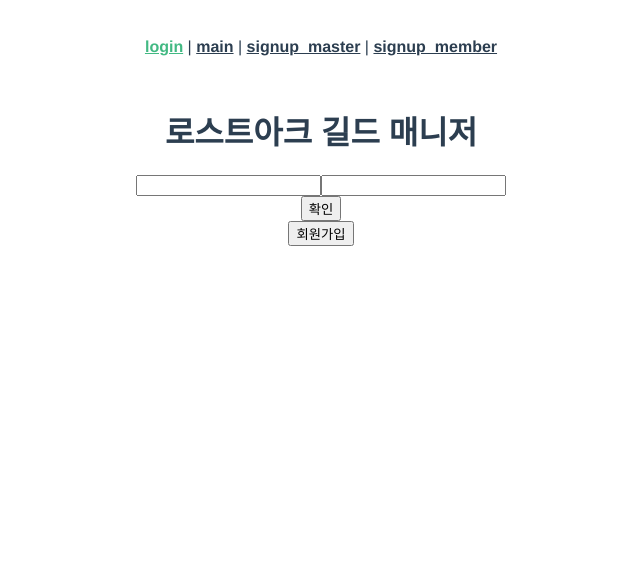
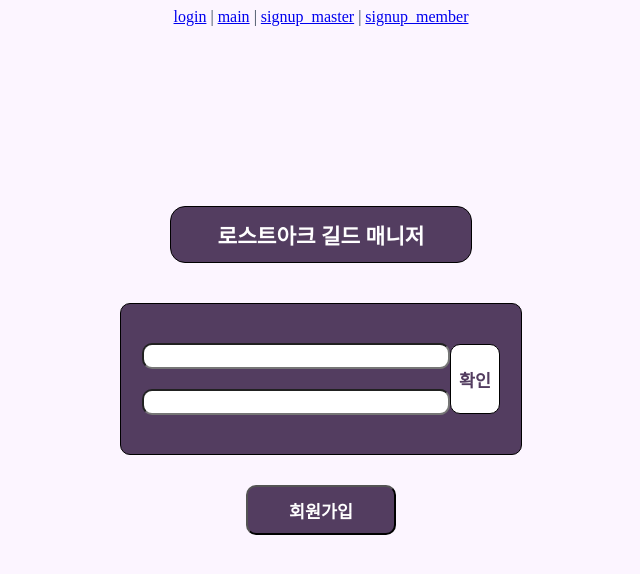
Before and after one commit to muguk04-4/lostArk_guildManager, a Vue app in the folder loagm/: page / in a window 1280 px wide. Shown: the top 574 px of the page, without its empty margins (319-959 px from the left). Built offline with nearby package versions, Linux system fonts and the light colour scheme.

Commit message:
have to insert icon insert in loginPage

```diff
--- a/loagm/src/App.vue
+++ b/loagm/src/App.vue
@@ -10,24 +10,23 @@
 </template>
 
 <style>
+body {
+  background-color: rgb(252, 245, 255);
+}
+
 #app {
-  font-family: Avenir, Helvetica, Arial, sans-serif;
   -webkit-font-smoothing: antialiased;
   -moz-osx-font-smoothing: grayscale;
+  color: #2c3e50;
+  display: flex;
+  flex-direction: column;
+  align-items: center;
+  justify-content: center;
   text-align: center;
-  color: #2c3e50;
 }
 
-nav {
-  padding: 30px;
-}
-
-nav a {
-  font-weight: bold;
-  color: #2c3e50;
-}
-
-nav a.router-link-exact-active {
-  color: #42b983;
+:root {
+  --main-bg-color: brown;
+  --cotainer-bg-color: rgb(83, 61, 96);
 }
 </style>
--- a/loagm/src/views/LoginView.vue
+++ b/loagm/src/views/LoginView.vue
@@ -1,25 +1,25 @@
 <template>
   <!-- 회원가입 선택 모달창 -->
-  <div v-if="signInBtn == true">
+  <div class="modal" v-if="signInBtn == true">
     <button>저는 <span>길드장</span>이에요!</button>
     <button>저는 <span>길드원</span>이에요!</button>
   </div>
 
   <!-- 메인 로그인 페이지html -->
-  <div>
+  <div class="container">
+    <div class="webname-layout">
       <h1>로스트아크 길드 매니저</h1>
     </div>
-  <div>
-    <div>
+    <div class="input-layout">
+      <div class="inputs">
         <input type="text" id="userId">
         <input type="text" id="userPw">
       </div>
-    <div>
         <button id="logInBtn">확인</button>
     </div>
+    <div class="signup-layout">
+      <button id="signUpBtn">회원가입</button>
     </div>
-  <div>
-    <button id="signInBtn">회원가입</button>
   </div>
 </template>
 
@@ -27,12 +27,88 @@
 export default {
   data () {
     return {
-      signInBtn: false
+      signUpBtn: false
     }
   }
 }
 </script>
 
 <style scoped>
+  /* 모달 스타일 */
+  .modal{
+  background-color: rgb(139, 138, 138);
+  text-align: center;
+  }
+  .modal button{
+    border: 1px solid black;
+    width: 100px;
+    height: 100px;
+  }
 
+  /* 본 페이지 스타일 */
+  .container{
+    display: flex;
+    align-items: center;
+    justify-content: center;
+    flex-direction: column;
+    margin-top: 180px;
+  }
+  .webname-layout {
+    background-color: var(--cotainer-bg-color);
+    color: white;
+    border: 1px solid black;
+    border-radius: 15px;
+    height: 55px;
+    width: 300px;
+    font-size: 8pt;
+    display: flex;
+    align-items: center;
+    justify-content: center;
+  }
+  .input-layout{
+    background-color: var(--cotainer-bg-color);
+    display: flex;
+    align-items: center;
+    justify-content: center;
+    width: 400px;
+    height: 150px;
+    margin-top: 40px;
+    border: 1px solid black;
+    border-radius: 10px;
+  }
+  .inputs{
+    display: flex;
+    flex-direction: column;
+    justify-content: space-between;
+  }
+  .inputs input{
+    border-radius: 10px;
+    width: 300px;
+    height: 20px;
+  }
+  .inputs input:nth-child(2){
+    margin-top: 20px;
+  }
+  .input-layout button{
+    border: 1px solid black;
+    border-radius: 10px;
+    background-color: white;
+    color: var(--cotainer-bg-color);
+    font-weight: 800;
+    font-size: 13pt;
+    width: 50px;
+    height: 70px;
+  }
+  .signup-layout{
+    margin-top: 30px;
+  }
+  .signup-layout button{
+    font-weight: 800;
+    font-size: 13pt;
+    background-color: var(--cotainer-bg-color);
+    color: white;
+    border-radius: 10px;
+    width: 150px;
+    height: 50px;
+  }
 </style>
```
Also changed, not shown: loagm/src/assets/icon/id.png (added), loagm/src/assets/icon/pw.png (added). Lines whose indentation alone changed are shown as unchanged.
